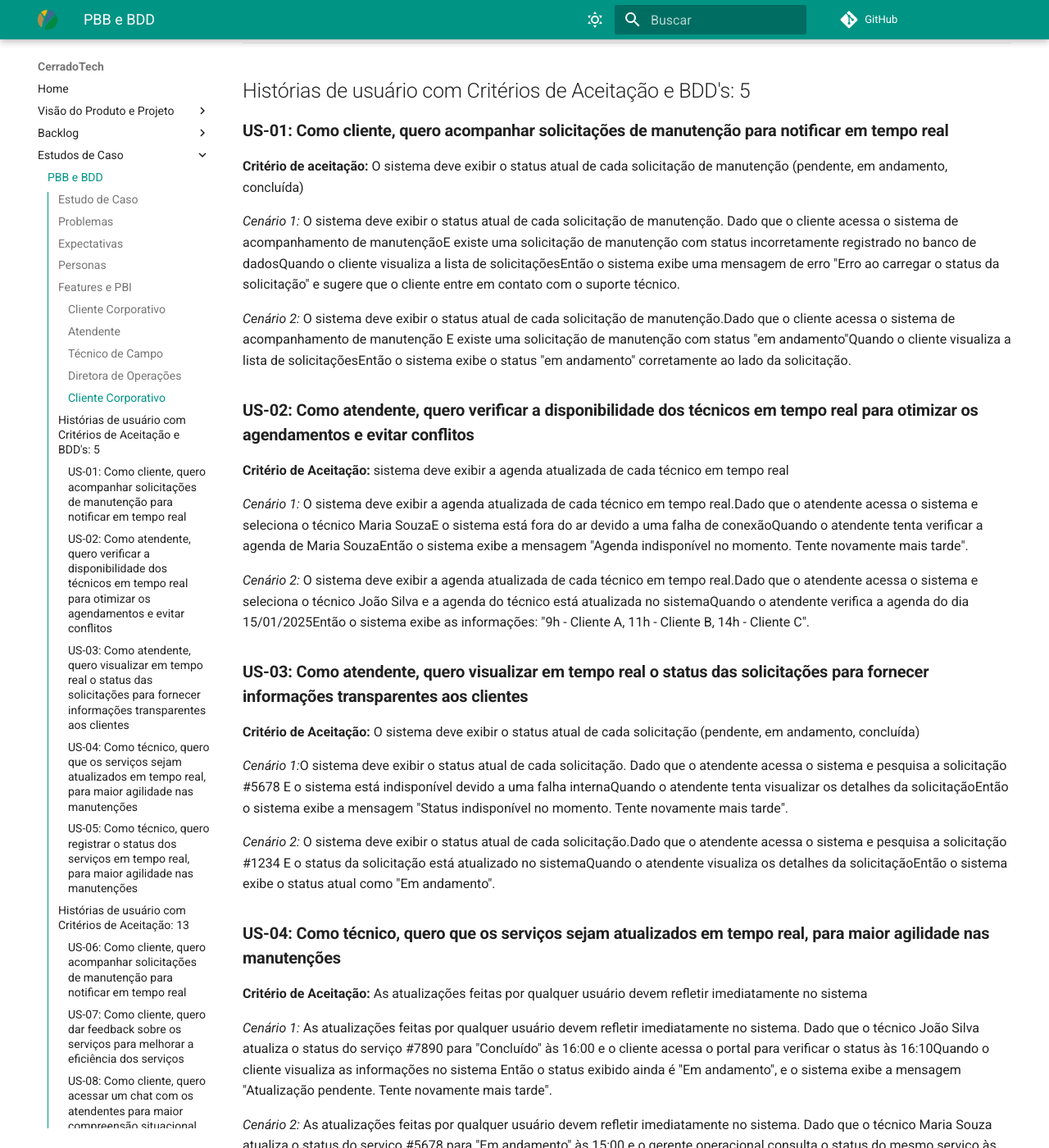
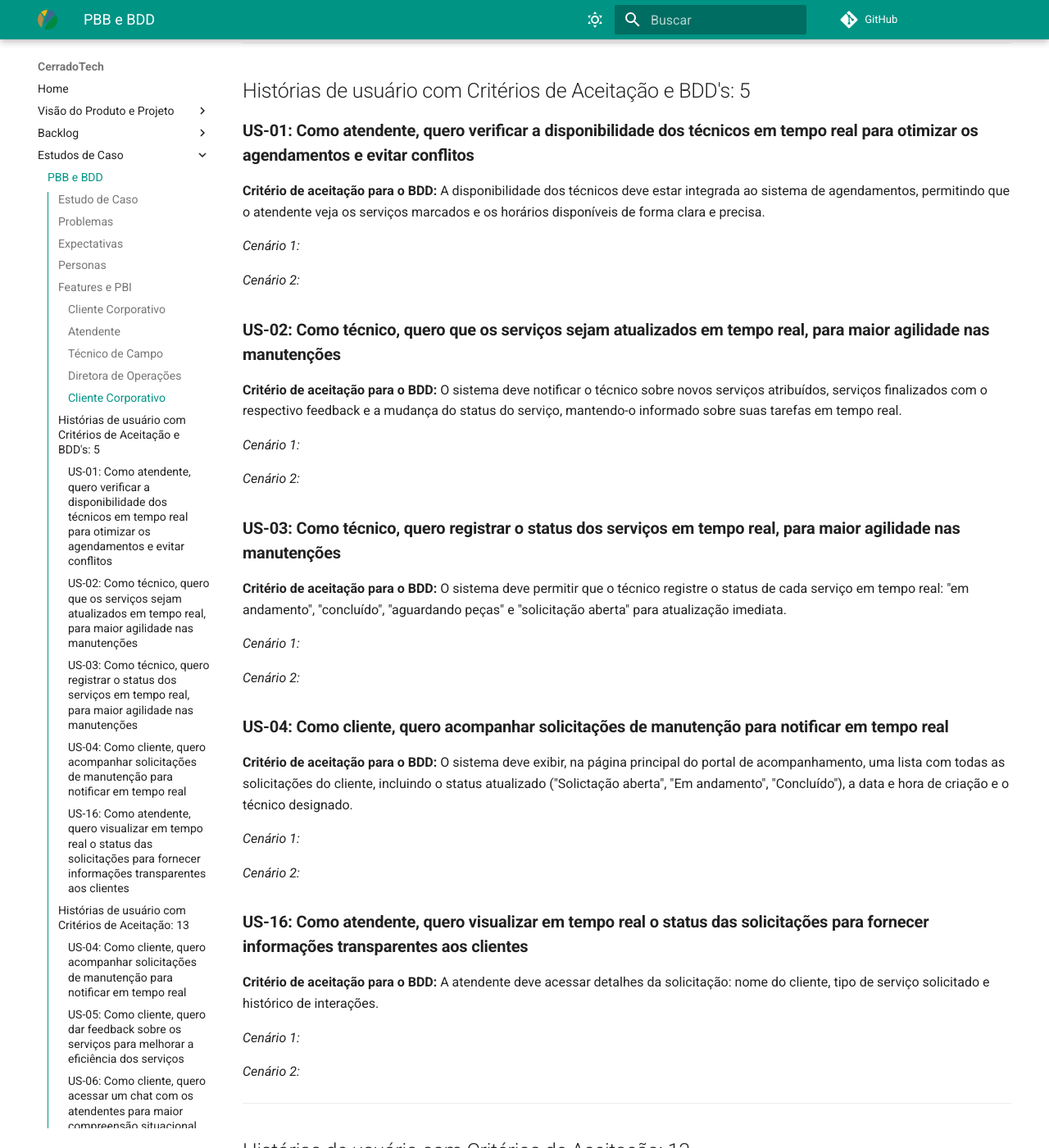
Before and after one commit to mdsreq-fga-unb/2024.2-T03-CerradoTech, an MkDocs documentation site: the page built from docs/sections/PBB.md, in a window 1280 px wide and 1400 px high, scrolled down 5424 px. Shown: the whole window at 82% size. Built offline with MkDocs 1.6.1 and Material for MkDocs 9.7.7, drawn with Linux system fonts in a browser that asks for light colours; comment, search, counter and statistics services are not loaded; some of the changed text lies outside the part shown.

Commit message:
mudanças nos criterios de aceitacao

```diff
--- a/docs/sections/PBB.md
+++ b/docs/sections/PBB.md
@@ -127,155 +127,164 @@ momento atual, um valor de negócio baixo.
 
 ## Histórias de usuário com Critérios de Aceitação e BDD's: 5
 
-### **US-01:  Como cliente, quero acompanhar solicitações de manutenção para notificar em tempo real**
+### **US-01:   Como atendente, quero verificar a disponibilidade dos técnicos em tempo real para otimizar os agendamentos e evitar conflitos**
 
-**Critério de aceitação:**  O sistema deve exibir o status atual de cada solicitação de manutenção (pendente, em andamento, concluída)
+**Critério de aceitação para o BDD:**  A disponibilidade dos técnicos deve estar integrada ao sistema de agendamentos, permitindo que o atendente veja os serviços marcados e os horários disponíveis de forma clara e precisa.
 
-*Cenário 1:* O sistema deve exibir o status atual de cada solicitação de manutenção. Dado que o cliente acessa o sistema de acompanhamento de manutençãoE existe uma solicitação de manutenção com status incorretamente registrado no banco de dadosQuando o cliente visualiza a lista de solicitaçõesEntão o sistema exibe uma mensagem de erro "Erro ao carregar o status da solicitação" e sugere que o cliente entre em contato com o suporte técnico.
+*Cenário 1:*
 
-*Cenário 2:* O sistema deve exibir o status atual de cada solicitação de manutenção.Dado que o cliente acessa o sistema de acompanhamento de manutenção E existe uma solicitação de manutenção com status "em andamento"Quando o cliente visualiza a lista de solicitaçõesEntão o sistema exibe o status "em andamento" corretamente ao lado da solicitação.
+*Cenário 2:*
 
-### **US-02:   Como atendente, quero verificar a disponibilidade dos técnicos em tempo real para otimizar os agendamentos e evitar conflitos**
+### **US-02:    Como técnico, quero que os serviços sejam atualizados em tempo real, para  maior agilidade nas manutenções**
 
-**Critério de Aceitação:**  sistema deve exibir a agenda atualizada de cada técnico em tempo real
+**Critério de aceitação para o BDD:**  O sistema deve notificar o técnico sobre novos serviços atribuídos, serviços finalizados com o respectivo feedback e a mudança do status do serviço, mantendo-o informado sobre suas tarefas em tempo real.
 
-*Cenário 1:* O sistema deve exibir a agenda atualizada de cada técnico em tempo real.Dado que o atendente acessa o sistema e seleciona o técnico Maria SouzaE o sistema está fora do ar devido a uma falha de conexãoQuando o atendente tenta verificar a agenda de Maria SouzaEntão o sistema exibe a mensagem "Agenda indisponível no momento. Tente novamente mais tarde".
+*Cenário 1:*
 
-*Cenário 2:* O sistema deve exibir a agenda atualizada de cada técnico em tempo real.Dado que o atendente acessa o sistema e seleciona o técnico João Silva e a agenda do técnico está atualizada no sistemaQuando o atendente verifica a agenda do dia 15/01/2025Então o sistema exibe as informações: "9h - Cliente A, 11h - Cliente B, 14h - Cliente C".
+*Cenário 2:*
 
-### **US-03:    Como atendente, quero visualizar em tempo real o status das solicitações para fornecer informações transparentes aos clientes**
+### **US-03:     Como técnico, quero registrar o status dos serviços em tempo real, para maior agilidade nas manutenções**
 
-**Critério de Aceitação:**   O sistema deve exibir o status atual de cada solicitação (pendente, em andamento, concluída)
+**Critério de aceitação para o BDD:** O sistema deve permitir que o técnico registre o status de cada serviço em tempo real: "em andamento", "concluído", "aguardando peças" e "solicitação aberta" para atualização imediata.
 
-*Cenário 1:*O sistema deve exibir o status atual de cada solicitação. Dado que o atendente acessa o sistema e pesquisa a solicitação #5678 E o sistema está indisponível devido a uma falha internaQuando o atendente tenta visualizar os detalhes da solicitaçãoEntão o sistema exibe a mensagem "Status indisponível no momento. Tente novamente mais tarde".
+*Cenário 1:*
 
-*Cenário 2:* O sistema deve exibir o status atual de cada solicitação.Dado que o atendente acessa o sistema e pesquisa a solicitação #1234 E o status da solicitação está atualizado no sistemaQuando o atendente visualiza os detalhes da solicitaçãoEntão o sistema exibe o status atual como "Em andamento".
+*Cenário 2:*
 
-### **US-04:    Como técnico, quero que os serviços sejam atualizados em tempo real, para  maior agilidade nas manutenções**
+### **US-04:  Como cliente, quero acompanhar solicitações de manutenção para notificar em tempo real**
 
-**Critério de Aceitação:**    As atualizações feitas por qualquer usuário devem refletir imediatamente no sistema
+**Critério de aceitação para o BDD:**  O sistema deve exibir, na página principal do portal de acompanhamento, uma lista com todas as solicitações do cliente, incluindo o status atualizado ("Solictação aberta", "Em andamento", "Concluído"), a data e hora de criação e o técnico designado.
 
-*Cenário 1:* As atualizações feitas por qualquer usuário devem refletir imediatamente no sistema.   Dado que o técnico João Silva atualiza o status do serviço #7890 para "Concluído" às 16:00 e o cliente acessa o portal para verificar o status às 16:10Quando o cliente visualiza as informações no sistema Então o status exibido ainda é "Em andamento", e o sistema exibe a mensagem "Atualização pendente. Tente novamente mais tarde".
+*Cenário 1:*
 
-*Cenário 2:* As atualizações feitas por qualquer usuário devem refletir imediatamente no sistema.   Dado que o técnico Maria Souza atualiza o status do serviço #5678 para "Em andamento" às 15:00 e o gerente operacional consulta o status do mesmo serviço às 15:01 Quando ele visualiza as informações no sistemaEntão o status exibido é "Em andamento", atualizado às "15:00 por Maria Souza".
+*Cenário 2:*
 
-### **US-05:     Como técnico, quero registrar o status dos serviços em tempo real, para maior agilidade nas manutenções**
+### **US-16:    Como atendente, quero visualizar em tempo real o status das solicitações para fornecer informações transparentes aos clientes**
 
-**Critério de Aceitação:**   O status de cada serviço deve ser atualizado automaticamente no sistema após qualquer alteração
+**Critério de aceitação para o BDD:**   A atendente deve acessar detalhes da solicitação: nome do cliente, tipo de serviço solicitado e histórico de interações.
 
-*Cenário 1:*  O status de cada serviço deve ser atualizado automaticamente no sistema após qualquer alteração.   Dado que o técnico Maria Souza tenta alterar o status do serviço #5678 para "Concluído"E ocorre uma falha de conexão com o sistemaQuando ela confirma a alteraçãoEntão o sistema exibe a mensagem "Atualização não realizada. Verifique sua conexão e tente novamente"E o status do serviço permanece inalterado.
+*Cenário 1:*
 
-*Cenário 2:* O status de cada serviço deve ser atualizado automaticamente no sistema após qualquer alteração.  Dado que o técnico João Silva está logado no sistema e altera o status do serviço #1234 para "Em andamento" às 14:30Quando ele confirma a atualizaçãoEntão o sistema atualiza automaticamente o status do serviço para "Em andamento" e exibe a data e hora da última alteração como "10/01/2025 às 14:30".
+*Cenário 2:*
+
 
 ---
 
 ## Histórias de usuário com Critérios de Aceitação: 13
 
-###**US-06:      Como cliente, quero acompanhar solicitações de manutenção para notificar em tempo real**###
-
-**Critérios de Aceitação:**    O tempo estimado de conclusão de cada solicitação deve ser exibido ao lado do status
-
-###**US-07:       Como cliente, quero dar feedback sobre os serviços para melhorar a eficiência dos serviços**
+###**US-04:      Como cliente, quero acompanhar solicitações de manutenção para notificar em tempo real**###
 
 **Critérios de Aceitação:**
 
-- O sistema deve conter um questionário para passar o feedback
-- A notificação deve ser enviada no máximo 5 minutos após a alteração de status do serviço
+- O sistema deve exibir, na página principal do portal de acompanhamento, uma lista com todas as solicitações do cliente, incluindo o status atualizado ("Solictação aberta", "Em andamento", "Concluído"), a data e hora de criação e o técnico designado.
+- O cliente deve receber uma notificação em tempo real via push notification, e-mail ou SMS, conforme configurado, sempre que o status de uma solicitação for atualizado no sistema.
 
-###**US-08:  Como cliente, quero acessar um chat com os atendentes para maior compreensão situacional dos atendimentos**
+###**US-05:       Como cliente, quero dar feedback sobre os serviços para melhorar a eficiência dos serviços**
 
 **Critérios de Aceitação:**
 
--  Como cliente, quero acessar um chat com os atendentes para maior compreensão situacional dos atendimentos
--  O chat deve suportar envio de texto, imagens e documentos para facilitar a comunicação
+- Após a conclusão de um serviço, o cliente deve conseguir acessar um formulário de feedback no sistema, vinculado à solicitação encerrada.
+- Ao abrir o formulário de feedback, o cliente deve encontrar um campo de avaliação numérica (como 1 a 5 estrelas), perguntas sobre qualidade do atendimento, pontualidade e resolução do problema, além de um campo opcional para comentários adicionais.
+- Após o cliente preencher o formulário de feedback e clicar em "Enviar", o sistema deve exibir uma mensagem de agradecimento, confirmando que o feedback foi registrado corretamente.
 
-###**US-09:   Como cliente, quero ser notificado automaticamente quando as peças necessárias para o serviço estiverem disponíveis para ter transparência na solicitação**
-
-**Critérios de Aceitação:** O sistema deve enviar uma notificação automática assim que as peças necessárias para o serviço estiverem disponíveis no estoque
-
-###**US-10:    Como atendente, quero visualizar um calendário com os serviços agendados para ter menos erros de agendamento e retrabalho na agenda**
+###**US-06:  Como cliente, quero acessar um chat com os atendentes para maior compreensão situacional dos atendimentos**
 
 **Critérios de Aceitação:**
 
-- O calendário deve exibir os serviços agendados, incluindo cliente, local e horário
--  Conflitos de agendamento devem ser destacados com alertas visuais
+- O sistema deve permitir que o cliente inicie um chat com um atendente disponível ao acessar a área de atendimento do sistema.
+-  O sistema deve notificar o cliente quando um atendente estiver pronto para iniciar o atendimento via chat.
 
-
-###**US-11:     Como atendente, quero pesquisar informações de solicitações específicas para localizar dados rapidamente e ter um atendimento mais assertivo e ágil**
+###**US-07:   Como cliente, quero ser notificado automaticamente quando as peças necessárias para o serviço estiverem disponíveis para ter transparência na solicitação**
 
 **Critérios de Aceitação:**
 
--  O sistema deve exibir os detalhes da solicitação, como técnico responsável e prazo estimado
--   Deve ser possível buscar solicitações por número, nome do cliente ou data
+- Se as peças necessárias para o serviço sofrerem atraso, o sistema deve notificar o cliente imediatamente, fornecendo uma nova estimativa de disponibilidade.
+- A notificação deve incluir o(os) nome(s) da(s) peças disponíveis.
 
-
-###**US-12:      Como diretora de operações, quero supervisionar as atividades diárias da empresa em tempo real para monitorar o desempenho e corrigir problemas rapidamente**
+###**US-08:    Como atendente, quero visualizar um calendário com os serviços agendados para ter menos erros de agendamento e retrabalho na agenda**
 
 **Critérios de Aceitação:**
 
--   O sistema deve exibir um painel consolidado com as atividades diárias em tempo real
--    As informações no painel devem incluir status, responsável e tempo estimado de conclusão de cada atividade
+- Ao selecionar um serviço no calendário, a atendente deve poder visualizar detalhes como o nome do cliente, tipo de serviço, data, hora e status do serviço agendado.
+-  O sistema deve alertar a atendente quando ocorrerem dois serviços marcados para o mesmo horário.
 
 
-###**US-13:       Como diretora de operações, quero consultar dados de produtividade, satisfação do cliente e eficiência operacional para ter clientes satisfeitos e empresa com boa reputação**
+###**US-09:     Como atendente, quero pesquisar informações de solicitações específicas para localizar dados rapidamente e ter um atendimento mais assertivo e ágil**
 
 **Critérios de Aceitação:**
 
--    Deve ser possível filtrar dados por período, equipe ou setor
--     O sistema deve exibir métricas consolidadas de produtividade, satisfação e eficiência em um painel único
+-  A pesquisa deve ser realizada em tempo real, com resultados atualizados à medida que o atendente digita os termos de busca na barra de pesquisa.
+-  O sistema deve exibir informações sobre o cliente, histórico de interações, status atual e qualquer comentário relevante.
 
-###**US-14:        Como diretora de operações, quero consultar um relatório diário de atividades realizadas para tomar decisões estratégicas embasadas em dados confiáveis**
+
+###**US-10:      Como diretora de operações, quero supervisionar as atividades diárias da empresa em tempo real para monitorar o desempenho e corrigir problemas rapidamente**
 
 **Critérios de Aceitação:**
 
--     O sistema deve gerar relatórios diários automaticamente com informações sobre atividades concluídas, atrasadas e em andamento
--      O relatório deve incluir gráficos e métricas como taxa de conclusão, média de tempo por tarefa e responsáveis
+- O sistema deve permitir que a diretora de operações tome ações rápidas, com a redistribuição de tarefas e serviços, diretamente a partir da painel de supervisão.
+- O painel deve exibir os indicadores de desempenho: número de serviços concluídos, tempo de resposta médio, taxa de satisfação do cliente e alertas sobre problemas (caso tenha).
 
-###**US-15:       Como diretora de operações, quero visualizar dados coletados dos feedbacks dos clientes para identificar pontos fortes e áreas que precisam de melhorias**
+###**US-11:       Como diretora de operações, quero consultar dados de produtividade, satisfação do cliente e eficiência operacional para ter clientes satisfeitos e empresa com boa reputação**
 
 **Critérios de Aceitação:**
 
--     O sistema deve gerar relatórios diários automaticamente com informações sobre atividades concluídas, atrasadas e em andamento
--       Deve ser possível filtrar os feedbacks por data, tipo de serviço ou região
+-   O sistema deve fornecer acesso a dados sobre a satisfação do cliente dos questionários de feedback preenchidos pelos clientes.
+-   O sistema deve permitir a comparação do desempenho atual com os períodos anteriores para avaliar a evolução da produtividade, satisfação e eficiência.
 
-###**US-16:        Como técnico, quero acessar um diagnóstico automatizado   Diagnósticos mais rápidos e precisos**
+###**US-12:        Como diretora de operações, quero consultar um relatório diário de atividades realizadas para tomar decisões estratégicas embasadas em dados confiáveis**
 
 **Critérios de Aceitação:**
 
--     O sistema deve gerar um relatório automatizado baseado nos sintomas informados
--       Devem ser sugeridas possíveis causas e soluções para o problema identificado
+- O sistema de gerar um relatório que inclui indicadores-chave de performance (KPIs), como produtividade, taxa de conclusão no prazo, e satisfação do cliente, para ajudar na análise do desempenho diário.
+- O relatório deve apresentar um resumo executivo destacando os principais pontos de desempenho e quaisquer alertas ou problemas críticos encontrados nas atividades realizadas.
 
-###**US-17:         Como técnico, quero consultar o histórico completo de equipamentos, para  diagnósticos mais rápidos e precisos**
+###**US-13:       Como diretora de operações, quero visualizar dados coletados dos feedbacks dos clientes para identificar pontos fortes e áreas que precisam de melhorias**
 
 **Critérios de Aceitação:**
 
--      O histórico deve exibir registros de manutenções anteriores, peças substituídas e serviços realizados
--        Deve ser possível buscar registros por número de série, cliente ou data
+-  O sistema deve fornecer uma análise dos pontos fortes: qualidade do atendimento e eficiência do serviços, e áreas que precisam de melhorias: pontualidade e resolução de problemas, com base nos feedbacks recebidos.
+-  O sistema deve permitir que os feedbacks sejam agrupados pelas categorias: atendimento, qualidade do serviço e experiência geral para facilitar a análise detalhada.
+
+###**US-14:        Como técnico, quero acessar um diagnóstico automatizado para solucções mais rápidas e precisas**
+
+**Critérios de Aceitação:**
+
+- Após o diagnóstico, o sistema deve apresentar sugestões de soluções baseadas nos resultados, como etapas de reparo ou peças necessárias.
+- O diagnóstico deverá ter check-box dos problemas do cliente atual
+
+###**US-15:         Como técnico, quero consultar o histórico completo de equipamentos, para  diagnósticos mais rápidos e precisos**
+
+**Critérios de Aceitação:**
+
+- O sistema deve permitir que o técnico consulte o histórico completo de qualquer equipamento, incluindo manutenções anteriores, falhas reportadas e reparos realizados.
+- O sistema deve permitir que o técnico filtre o histórico por tipo de serviço, data e tipo de problema, para facilitar a busca pelas informações mais relevantes.
 
 
-###**US-18:          Como atendente, quero visualizar em tempo real o status das solicitações para fornecer informações transparentes aos clientes**
+###**US-16:          Como atendente, quero visualizar em tempo real o status das solicitações para fornecer informações transparentes aos clientes**
 
-**Critérios de Aceitação:**   O status deve estar disponível com filtro por cliente ou número da solicitação
+**Critérios de Aceitação:**
 
+- A atendente deve acessar detalhes da solicitação: nome do cliente, tipo de serviço solicitado e histórico de interações.
+- O sistema deve notificar o atendente por push notification sobre quaisquer mudanças no status de uma solicitação: atualização de data, peças disponíveis ou indisponíveis e técnicos agendados.
 
 ---
 ## Histórias de usuário: 8
 
-**US-19:    Como cliente, quero receber notificações sobre o andamento das solicitações feitas para notificar em tempo real**
+**US-17:    Como cliente, quero receber notificações sobre o andamento das solicitações feitas para notificar em tempo real**
 
-**US-20:     Como cliente, quero receber alertas automáticos sobre o tempo de execução do serviço para ter um atendimento mais rápido**
+**US-18:     Como cliente, quero receber alertas automáticos sobre o tempo de execução do serviço para ter um atendimento mais rápido**
 
-**US-21:      Como atendente, quero receber notificações automáticas sobre o serviço agendado para manter o cliente e o técnico atualizados**
+**US-19:      Como atendente, quero receber notificações automáticas sobre o serviço agendado para manter o cliente e o técnico atualizados**
 
-**US-22:       Como atendente, quero receber notificações automáticas de mudanças no status das solicitações para informar os clientes e  aumentar da satisfação dos clientes**
+**US-20:       Como atendente, quero receber notificações automáticas de mudanças no status das solicitações para informar os clientes e  aumentar da satisfação dos clientes**
 
-**US-23:        Como atendente, quero visualizar informações como o número de solicitações resolvidas e prazos cumpridos para ter um atendimento mais assertivo e ágil**
+**US-21:        Como atendente, quero visualizar informações como o número de solicitações resolvidas e prazos cumpridos para ter um atendimento mais assertivo e ágil**
 
-**US-24:         Como técnico, quero gerar relatórios automáticos sobre serviços realizados, para  diagnósticos mais rápidos e precisos**
+**US-22:         Como técnico, quero gerar relatórios automáticos sobre serviços realizados, para  diagnósticos mais rápidos e precisos**
 
-**US-25:         Como diretora de operações, quero filtrar categorias das atividades diárias por tipo, status e responsável para gerenciar a equipe de técnicos de forma mais eficiente**
+**US-23:         Como diretora de operações, quero filtrar categorias das atividades diárias por tipo, status e responsável para gerenciar a equipe de técnicos de forma mais eficiente**
 
-**US-26:         Como diretora de operações, quero receber relatórios de custos operacionais e oportunidades de economia para otimizar os recursos da empresa e reduzir despesas**
+**US-24:         Como diretora de operações, quero receber relatórios de custos operacionais e oportunidades de economia para otimizar os recursos da empresa e reduzir despesas**
 
 
 
@@ -288,4 +297,5 @@ momento atual, um valor de negócio baixo.
 | **Data**     | **Versão** | **Descrição**                                       | **Autor**                    | **Revisores**               |
 |--------------|------------|-----------------------------------------------------|------------------------------|-----------------------------|
 | 16/01/2025   | 1.0        | Adição da tabela contendo os cenários do BDD        | Brenno da Silva              | Todos os Membros            |
-| 20/01/2025   | 1.0        | Adição do template e suas informações        | Camila Careli              | Todos os Membros            |
+| 20/01/2025   | 1.1        | Adição do template e suas informações        | Camila Careli              | Todos os Membros            |
+| 25/01/2025   | 2.0        | Melhoria dos critérios de aceitação        | Camila Careli              | Todos os Membros            |
```
